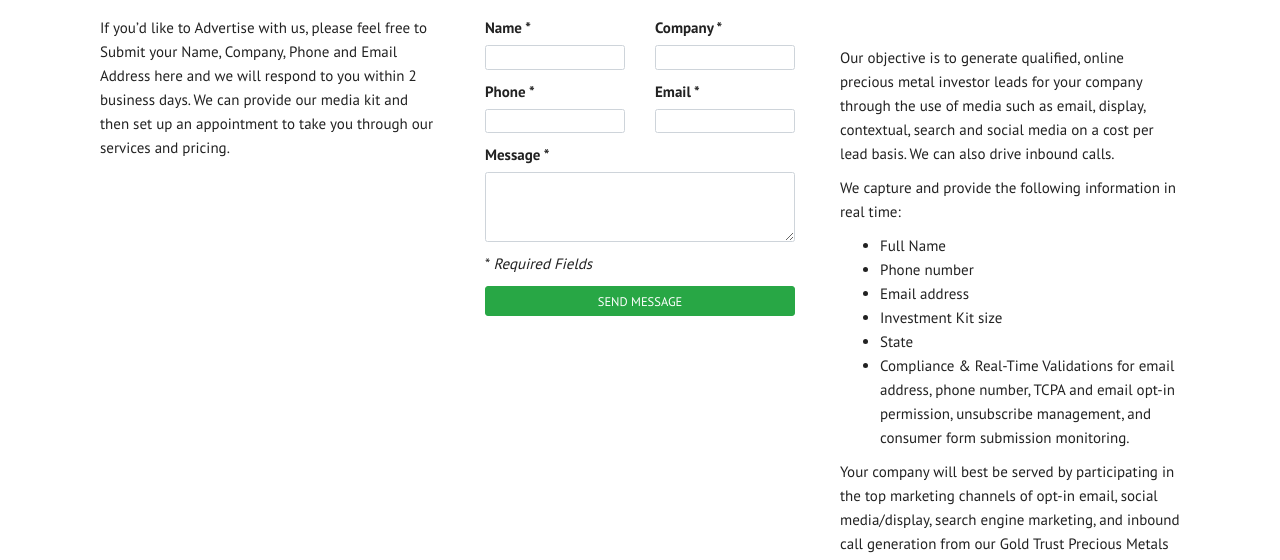
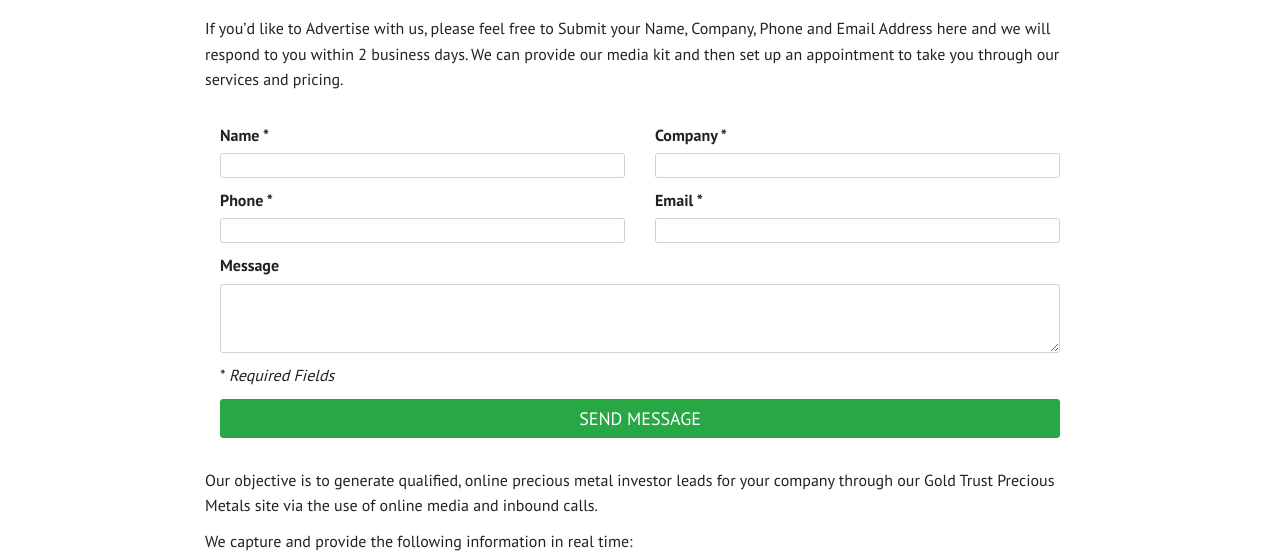
Before and after one commit to Russlascala/GTPM-addon, a plain HTML site: page sales.html in a window 1280 px wide. Shown: the part 230-790 px from the top of the page. Drawn offline with nearby package versions, Linux system fonts and the light colour scheme; a web font is replaced by a local one.

Commit message:
added some styles to the sales page

```diff
--- a/css/style.css
+++ b/css/style.css
@@ -106,6 +106,15 @@ h2 {
 /* End News Page styles  */
 
 /* Sales Page --------------------------------------------NEW---------------------*/
+#sales-page{
+    font-size:16px;
+    max-width: 900px;
+    margin-left: auto;
+    margin-right: auto;
+}
+#sendMsg{
+    font-size: 18px;
+}
 .form-color{
     background: #fff!important;
 }
--- a/sales.html
+++ b/sales.html
@@ -82,9 +82,9 @@
         </div>
     </div>
     <div class="container">
-        <div class="row">
+        <div class="row" id="sales-page">
             <!-- column 50%  -->
-            <div class="col-xl" id="text-above-form">
+            <div class="container" id="text-above-form">
                 <p>
                     If you’d like to Advertise with us, please feel free to Submit your Name, Company, Phone and Email Address here and we will
                     respond to you within 2 business days. We can provide our media kit and then set up an appointment to take you through our
@@ -92,7 +92,7 @@
                 </p>
             </div>
             <!-- column 50%  -->
-            <div class="col-xl" id="form-sales">
+            <div class="container" id="form-sales">
                 <form id="contact-form" method="post" action="#" role="form">
                     <div class="controls">
                         <div class="row">
@@ -139,7 +139,6 @@
                             <div class="col-md-12">
                                 <div class="form-group">
                                     <label for="form_message">Message
-                                        <span class="redaster">*</span>
                                     </label>
                                     <textarea id="form_message" name="message" class="form-control form-color" rows="4" data-error="Please,leave us a message."></textarea>
                                     <div class="help-block with-errors"></div>
@@ -163,10 +162,10 @@
                 </form>
             </div>
             <!-- column 50%  -->
-            <div class="col-xl" id="text-under-form">
+            <div class="container" id="text-under-form">
                 <p>
-                    Our objective is to generate qualified, online precious metal investor leads for your company through the use of media such
-                    as email, display, contextual, search and social media on a cost per lead basis. We can also drive inbound calls.
+                    Our objective is to generate qualified, online precious metal investor leads for your company through our Gold Trust Precious
+                    Metals site via the use of online media and inbound calls.
                 </p>
                  <p>We capture and provide the following information in real time:</p>
                  <ul>
```
